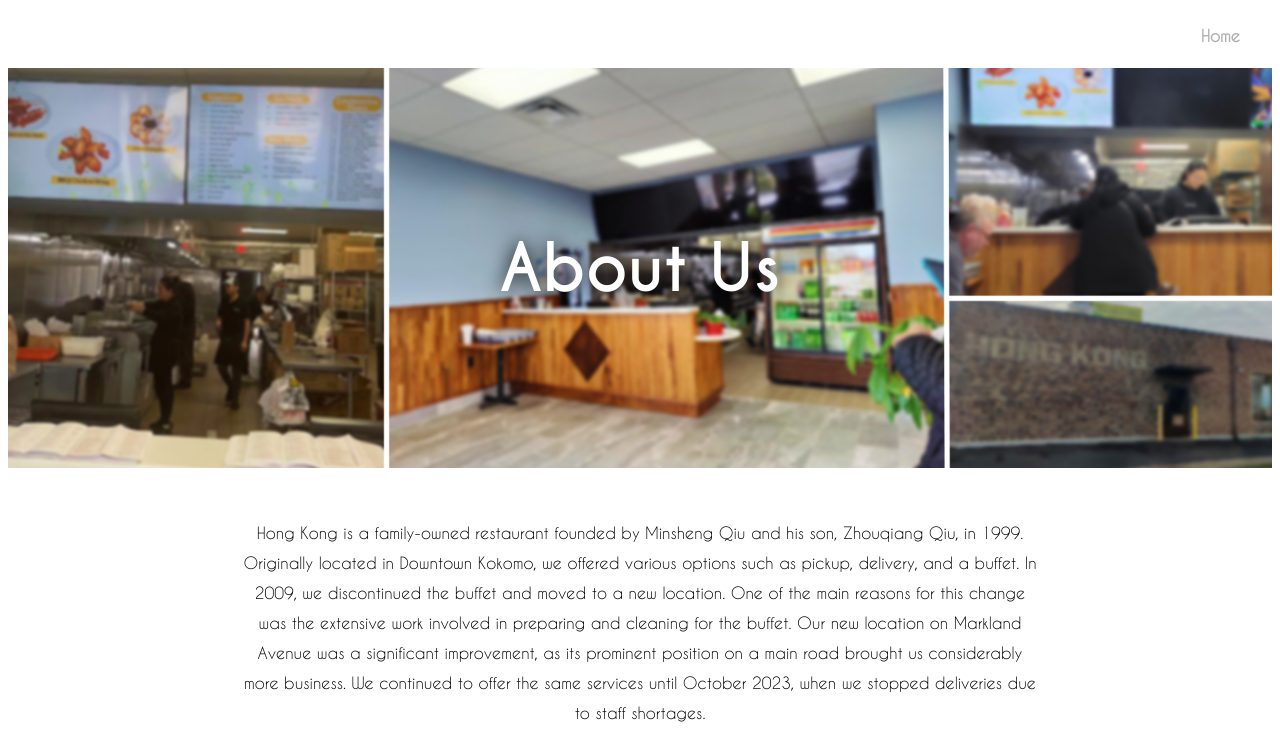
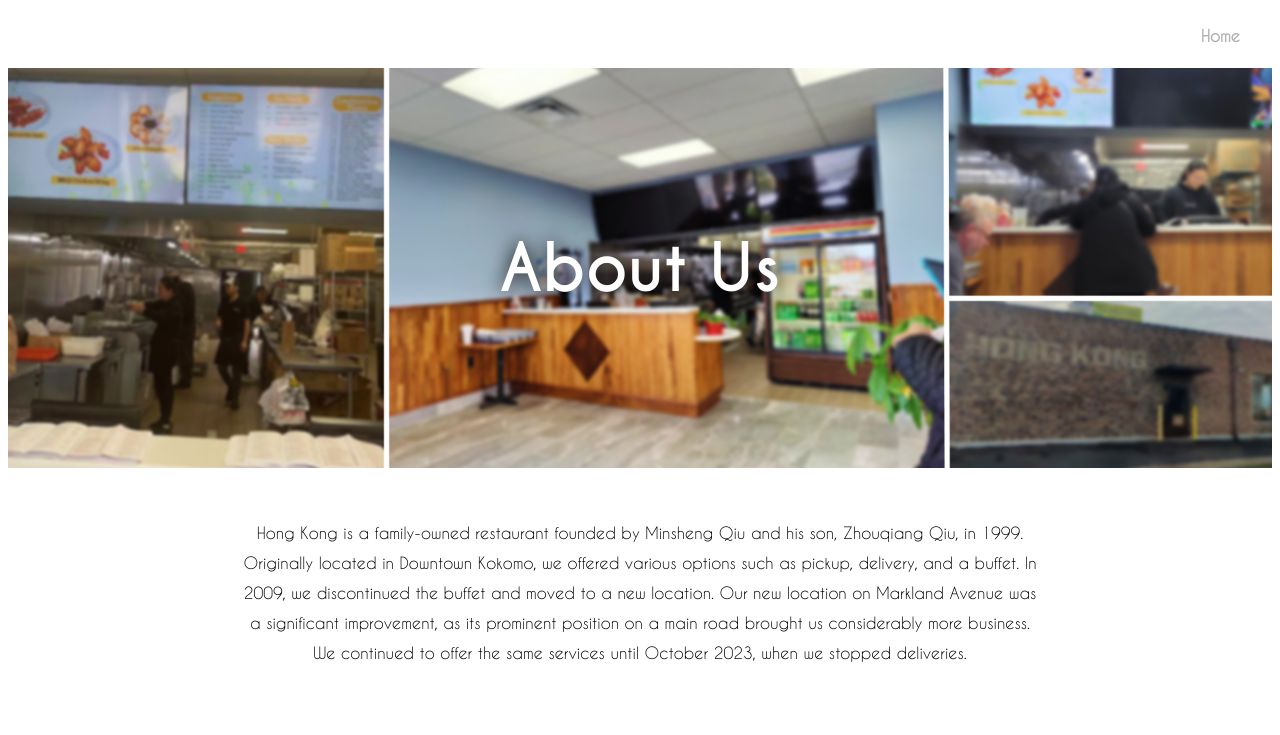
Before and after one commit to chrislqiu/HongKong, a React (Create React App) app: page /about-us in a window 1280 px wide. Shown: the top 735 px of the page. Built offline with nearby package versions, Linux system fonts and the light colour scheme.

Commit message:
modified about us

```diff
--- a/src/AboutUs.js
+++ b/src/AboutUs.js
@@ -11,10 +11,9 @@
             <div className='ccontent'>
             Hong Kong is a family-owned restaurant founded by Minsheng Qiu and his son, Zhouqiang Qiu, in 1999.
             Originally located in Downtown Kokomo, we offered various options such as pickup, delivery, and a buffet.
-            In 2009, we discontinued the buffet and moved to a new location. One of the main reasons for this change
-            was the extensive work involved in preparing and cleaning for the buffet. Our new location on Markland Avenue
+            In 2009, we discontinued the buffet and moved to a new location. Our new location on Markland Avenue
             was a significant improvement, as its prominent position on a main road brought us considerably more business.
-            We continued to offer the same services until October 2023, when we stopped deliveries due to staff shortages.
+            We continued to offer the same services until October 2023, when we stopped deliveries.
             </div>
             <div className='shh'>
                 Also don't forget, Brandon will always be better.
```
